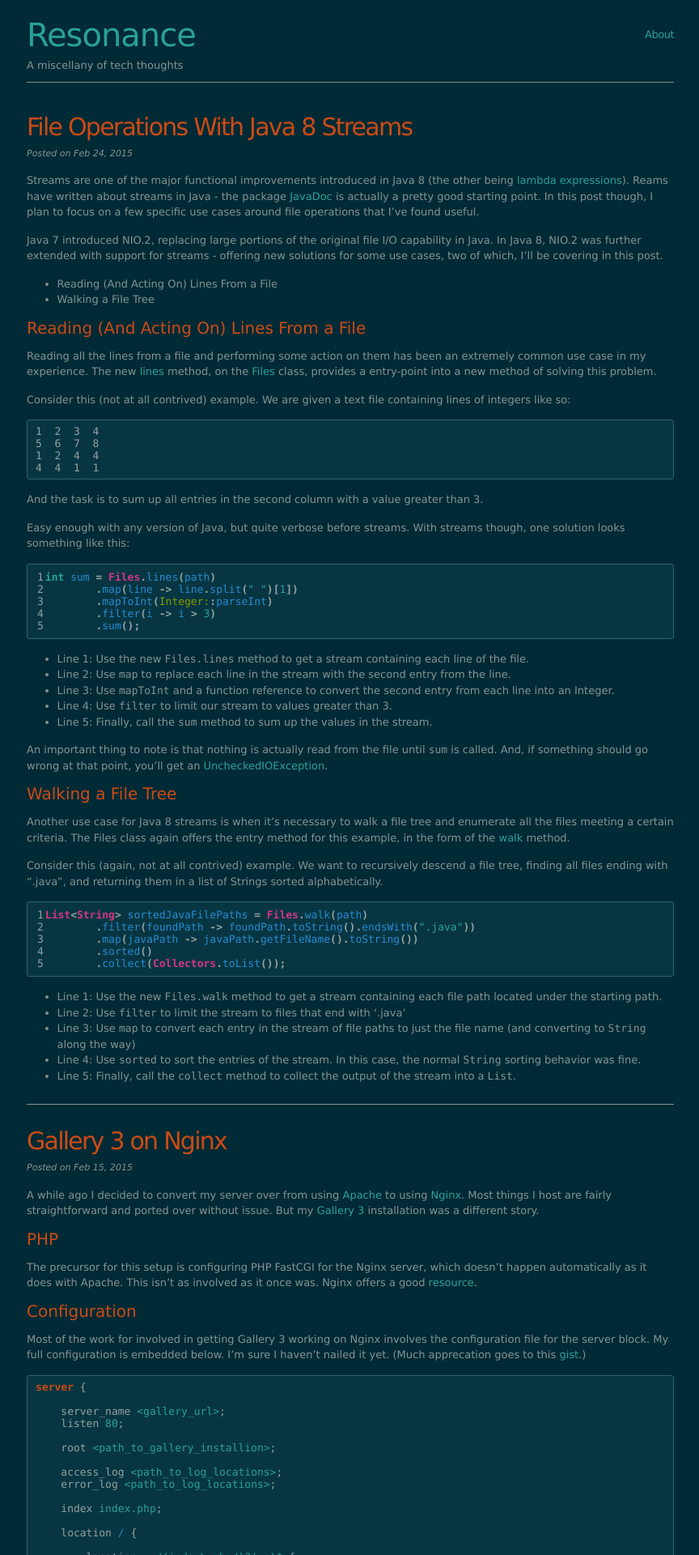
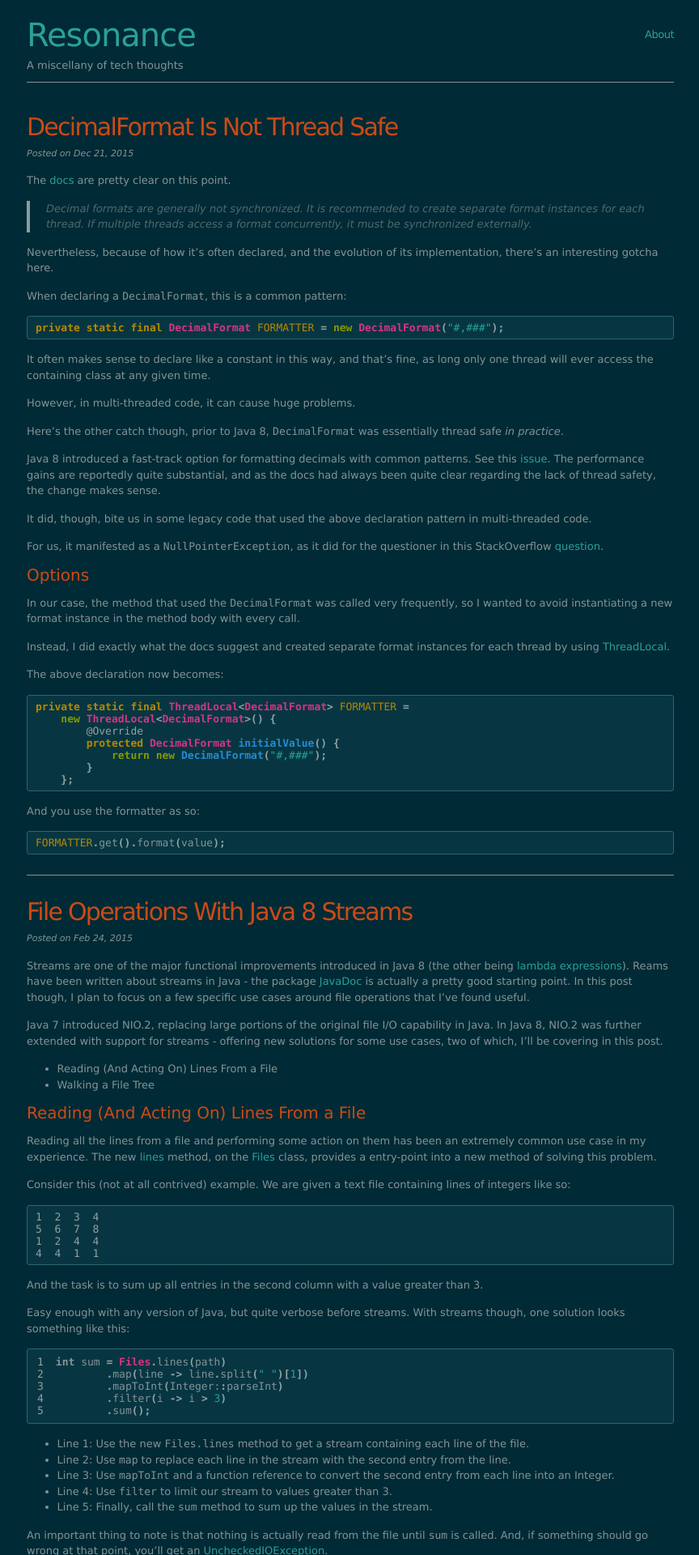
Before and after one commit to jonmiller/jonm-dev-blog, a Jekyll site: the page built from index.html, in a window 1280 px wide. Shown: the top 1920 px of the page at 81% size, without its empty margins (207-1071 px from the left). Built offline with Jekyll 4.4.1, drawn with Linux system fonts in a browser that asks for light colours; the list of posts is cut into pages by our own code; some of the changed text lies outside the part shown.

Commit message:
New post. Upgrade Jekyll. Some styling fixes.

```diff
--- a/Gemfile
+++ b/Gemfile
@@ -1,4 +1,5 @@
 source 'https://rubygems.org'
 
 gem 'jekyll'
+gem 'jekyll-paginate'
 gem 'therubyracer'
--- a/_config.yml
+++ b/_config.yml
@@ -15,3 +15,4 @@ permalink: pretty
 kramdown:
   input: GFM
 exclude: [Gemfile, Gemfile.lock, .gitignore]
+gems: [jekyll-paginate]
--- a/_posts/2015-02-24-file-operations-with-java-8-streams.md
+++ b/_posts/2015-02-24-file-operations-with-java-8-streams.md
@@ -3,7 +3,7 @@ layout: post
 title: File Operations With Java 8 Streams
 ---
 
-Streams are one of the major functional improvements introduced in Java 8 (the other being [lambda expressions](http://docs.oracle.com/javase/tutorial/java/javaOO/lambdaexpressions.html)). Reams have written about streams in Java - the package [JavaDoc](http://docs.oracle.com/javase/8/docs/api/java/util/stream/package-summary.html) is actually a pretty good starting point. In this post though, I plan to focus on a few specific use cases around file operations that I've found useful.
+Streams are one of the major functional improvements introduced in Java 8 (the other being [lambda expressions](http://docs.oracle.com/javase/tutorial/java/javaOO/lambdaexpressions.html)). Reams have been written about streams in Java - the package [JavaDoc](http://docs.oracle.com/javase/8/docs/api/java/util/stream/package-summary.html) is actually a pretty good starting point. In this post though, I plan to focus on a few specific use cases around file operations that I've found useful.
 
 Java 7 introduced NIO.2, replacing large portions of the original file I/O capability in Java. In Java 8, NIO.2 was further extended with support for streams - offering new solutions for some use cases, two of which, I'll be covering in this post.
 
@@ -27,7 +27,7 @@ And the task is to sum up all entries in the second column with a value greater
 
 Easy enough with any version of Java, but quite verbose before streams. With streams though, one solution looks something like this:
 
-{% highlight java linenos %}
+{% highlight java linenos=table %}
 int sum = Files.lines(path)
         .map(line -> line.split(" ")[1])
         .mapToInt(Integer::parseInt)
@@ -49,7 +49,7 @@ Another use case for Java 8 streams is when it's necessary to walk a file tree a
 
 Consider this (again, not at all contrived) example. We want to recursively descend a file tree, finding all files ending with ".java", and returning them in a list of Strings sorted alphabetically.
 
-{% highlight java linenos %}
+{% highlight java linenos=table %}
 List<String> sortedJavaFilePaths = Files.walk(path)
         .filter(foundPath -> foundPath.toString().endsWith(".java"))
         .map(javaPath -> javaPath.getFileName().toString())
--- /dev/null
+++ b/_posts/2015-12-21-decimalformat-is-not-thread-safe.md
@@ -0,0 +1,52 @@
+---
+layout: post
+title: DecimalFormat Is Not Thread Safe
+---
+
+The [docs](https://docs.oracle.com/javase/8/docs/api/java/text/DecimalFormat.html) are pretty clear on this point.
+
+> Decimal formats are generally not synchronized. It is recommended to create separate format instances for each thread. If multiple threads access a format concurrently, it must be synchronized externally.
+
+Nevertheless, because of how it's often declared, and the evolution of its implementation, there's an interesting gotcha here.
+
+When declaring a `DecimalFormat`, this is a common pattern:
+
+{% highlight java %}
+private static final DecimalFormat FORMATTER = new DecimalFormat("#,###");
+{% endhighlight %}
+
+It often makes sense to declare like a constant in this way, and that's fine, as long only one thread will ever access the containing class at any given time.
+
+However, in multi-threaded code, it can cause huge problems.
+
+Here's the other catch though, prior to Java 8, `DecimalFormat` was essentially thread safe _in practice_.
+
+Java 8 introduced a fast-track option for formatting decimals with common patterns. See this [issue](https://bugs.openjdk.java.net/browse/JDK-7050528). The performance gains are reportedly quite substantial, and as the docs had always been quite clear regarding the lack of thread safety, the change makes sense.
+
+It did, though, bite us in some legacy code that used the above declaration pattern in multi-threaded code.
+
+For us, it manifested as a `NullPointerException`, as it did for the questioner in this StackOverflow [question](http://stackoverflow.com/questions/26514290/why-does-numberformat-format-throw-an-nullpointerexception).
+
+## Options
+
+In our case, the method that used the `DecimalFormat` was called very frequently, so I wanted to avoid instantiating a new format instance in the method body with every call.
+
+Instead, I did exactly what the docs suggest and created separate format instances for each thread by using [ThreadLocal](http://docs.oracle.com/javase/7/docs/api/java/lang/ThreadLocal.html).
+
+The above declaration now becomes:
+
+{% highlight java %}
+private static final ThreadLocal<DecimalFormat> FORMATTER =
+    new ThreadLocal<DecimalFormat>() {
+        @Override
+        protected DecimalFormat initialValue() {
+            return new DecimalFormat("#,###");
+        }
+    };
+{% endhighlight %}
+
+And you use the formatter as so:
+
+{% highlight java %}
+FORMATTER.get().format(value);
+{% endhighlight %}
--- a/assets/css/colors-dark.css
+++ b/assets/css/colors-dark.css
@@ -87,7 +87,7 @@ blockquote {
 }
 
 .highlight .k {
-  color: #cb4b16;
+  color: #859900;
 }
 
 .highlight .o {
@@ -168,7 +168,7 @@ blockquote {
 }
 
 .highlight .kd {
-  color: #268bd2;
+  color: #b58900;
 }
 
 .highlight .kp {
@@ -182,15 +182,15 @@ blockquote {
 }
 
 .highlight .kt {
-  color: #2aa198;
+  color: #839496;
 }
 
 .highlight .n {
-  color: #268bd2;
+  color: #839496;
 }
 
 .highlight .na {
-  color: #268bd2;
+  color: #839496;
 }
 
 .highlight .nb {
@@ -210,7 +210,7 @@ blockquote {
 }
 
 .highlight .nl {
-  color: #859900;
+  color: #839496;
 }
 
 .highlight .ne {
--- a/assets/css/main.css
+++ b/assets/css/main.css
@@ -256,11 +256,8 @@ a:visited {
 .post-content blockquote {
   border-left: 4px solid #e8e8e8;
   padding-left: 20px;
-  font-size: 18px;
   opacity: .6;
-  letter-spacing: -1px;
   font-style: italic;
-  margin: 30px 0;
 }
 
 .post-content ul,
@@ -276,6 +273,10 @@ a:visited {
 .post pre,
 .post code {
   font: 1em Monaco, Courier, Monospace;
+}
+
+.post pre.lineno {
+  padding-right: 1em;
 }
 
 .post ul,
--- a/feed.xml
+++ b/feed.xml
@@ -1,5 +1,5 @@
 ---
-layout: none
+layout: null
 ---
 <?xml version="1.0" encoding="UTF-8"?>
 <rss version="2.0" xmlns:atom="http://www.w3.org/2005/Atom">
```
Also changed, not shown: 2 other files.
